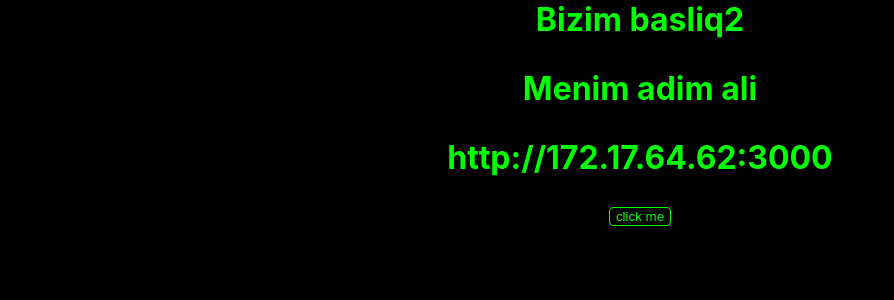
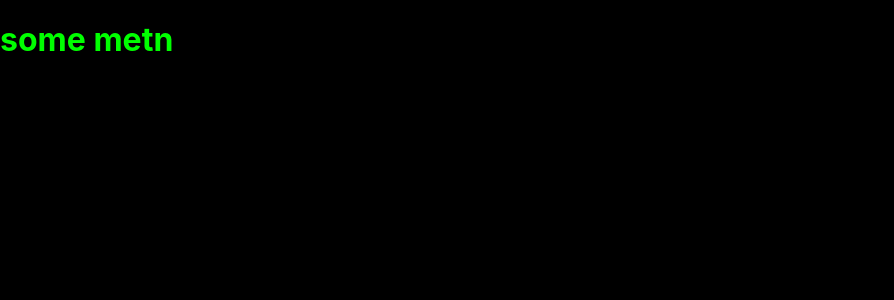
Before and after one commit to Ali-GreenHeart/first-react, a React (Create React App) app: page / in a window 1280 px wide. Shown: the top 300 px of the page, without its empty margins (0-894 px from the left). Built offline with nearby package versions, Linux system fonts and the light colour scheme.

Commit message:
add heading module.css

```diff
--- a/src/App.js
+++ b/src/App.js
@@ -1,31 +1,12 @@
-import { useState } from "react";
-import Button from "./components/Button";
-import Counter from "./components/Counter";
 import Heading from "./components/Heading";
 
-const divStyles = {
-  display: 'flex',
-  flexDirection: 'column',
-  alignItems: 'center',
-  gap: 30
-}
-
-
 function App() {
-  const [showCounter, setShowCounter] = useState(false)
 
   return (
-    <div style={divStyles}>
-      <Heading basliq="Bizim basliq2" />
-      <Heading basliq="Menim adim ali" />
-      <Heading basliq=" http://172.17.64.62:3000   " />
-      <Button onClick={() => {
-        setShowCounter(!showCounter)
-      }} />
-      {
-        showCounter && <Counter />
-      }
-    </div>
+    <>
+      <p className="text">heyy im p</p>
+      <Heading basliq="some metn" />
+    </>
   );
 }
 
--- a/src/components/Heading/index.js
+++ b/src/components/Heading/index.js
@@ -1,12 +1,8 @@
-const h2Styles = {
-    backgroundColor: 'black',
-    color: 'lime',
-    textAlign: 'center'
-}
+import styles from "./index.module.css"
 
 function Heading(props) {
     return (
-        <h1 style={h2Styles}>{props.basliq}</h1>
+        <h1 className={styles.text}>{props.basliq}</h1>
     )
 }
 
--- /dev/null
+++ b/src/components/Heading/index.module.css
@@ -0,0 +1,3 @@
+.text {
+    color: lime;
+}
```
